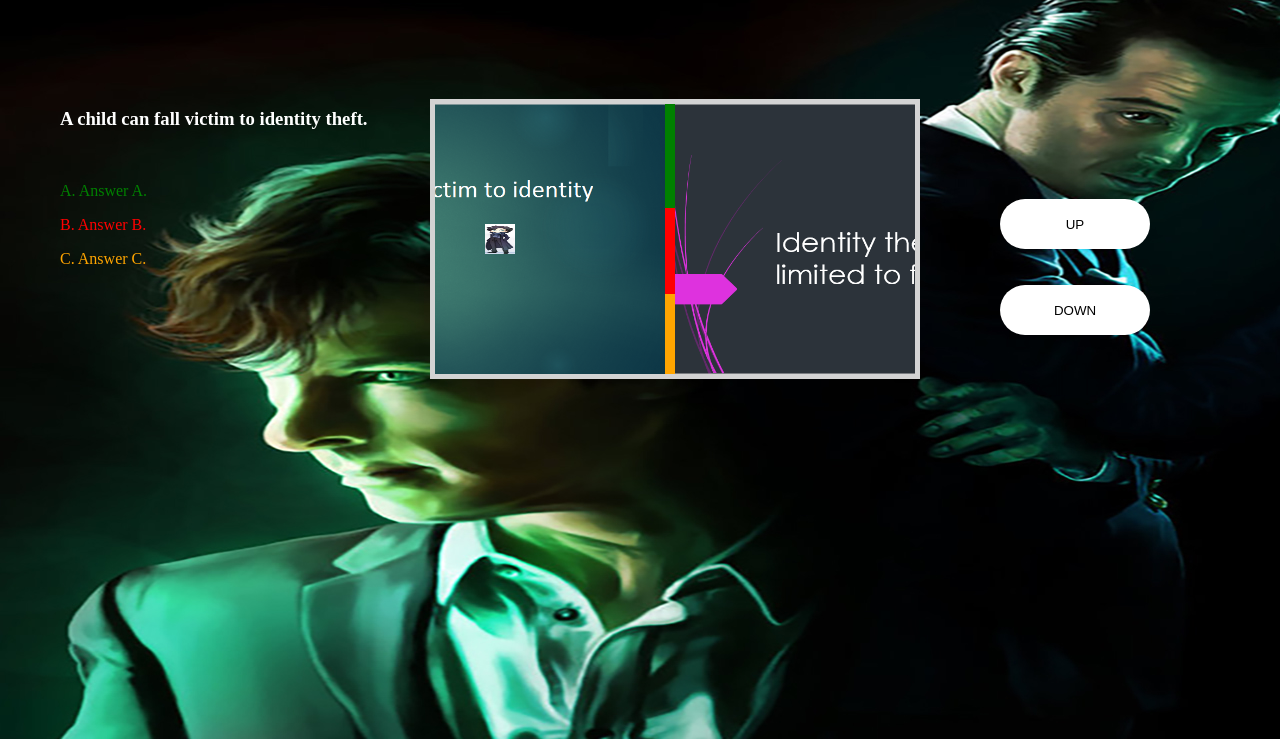
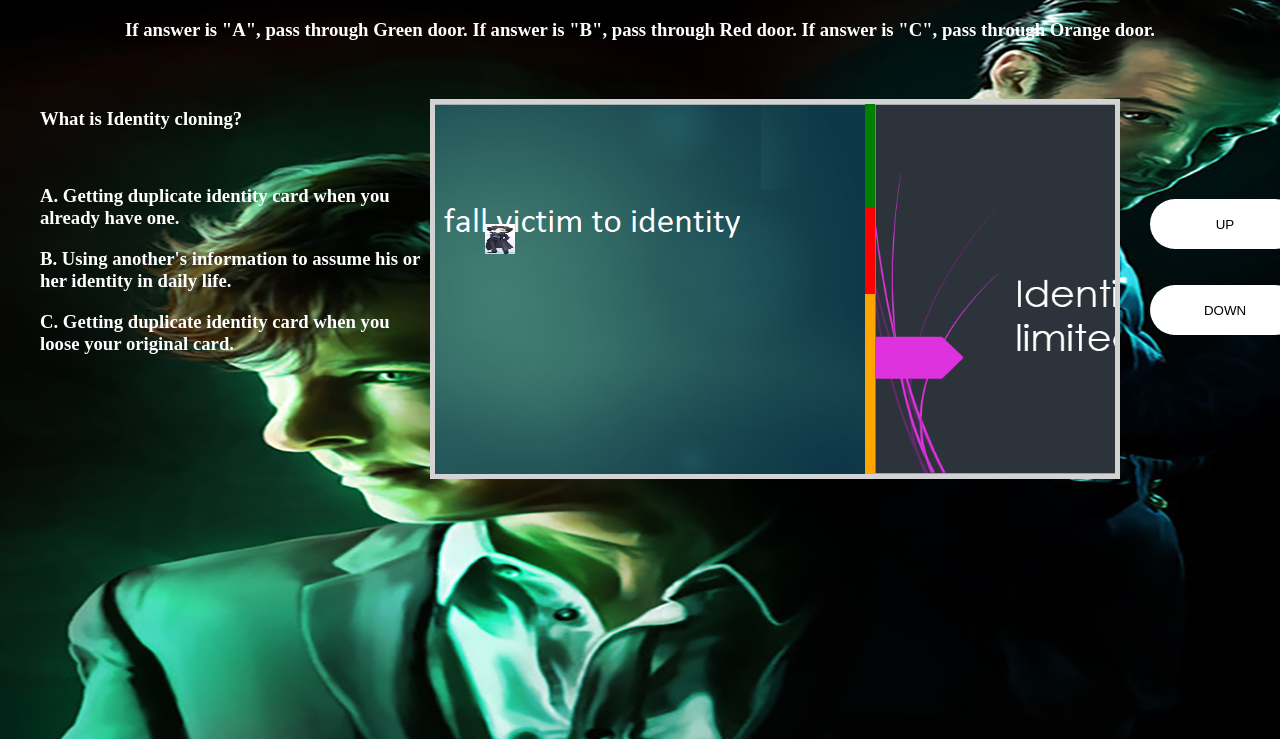
Before and after one commit to HarshadaBhide/IdentityTheftGame, a website: page IdentityTheftGame_page2.html in a window 1280 px wide. Shown: the part 61-800 px from the top of the page. Drawn offline with Linux system fonts and the light colour scheme.

Commit message:
Increase game window size
Game window size is increased. Font size for questions is also
increased.

```diff
--- a/IdentityTheftGame_page2.html
+++ b/IdentityTheftGame_page2.html
@@ -8,7 +8,7 @@ canvas {
     background-color: #f1f1f1;
 }
 body {
-    background-image: url("../IdentityTheftGame/bgSherlock.jpg");
+    background-image: url("bgSherlock.jpg");
 }
 h1, p, h3 {
     color: #ffffff;
@@ -17,15 +17,16 @@ h1, p, h3 {
 </head>
 <body  bgcolor="#E6E6FA" onload="startGame()">
 <h1 style="text-align:center"> Identity Theft Game </h1>
-<div style="position: absolute; top:260px; left:1000px; ">
+<h3 style="text-align:center"> If answer is "A", pass through Green door. If answer is "B", pass through Red door. If answer is "C", pass through Orange door.</h3>
+<div style="position: absolute; top:260px; left:1150px; ">
   <button onmousedown="moveup()" onmouseup="clearmove()" ontouchstart="moveup()" style="border:none; background: #ffffff; color: #000000; height:50px;width:150px; border-radius: 25px;">UP</button><br><br><br>
   <button onmousedown="movedown()" onmouseup="clearmove()" ontouchstart="movedown()" style="border:none; background: #ffffff; color: #000000; height:50px;width:150px; border-radius: 25px;">DOWN</button>
 </div>
-<div style="position: absolute; top:150px; left:60px; width:400px; height:25px">
+<div style="position: absolute; top:150px; left:40px; width:380px; height:25px">
 <h3 id="question">Question will be displayed here</h3><br>
-<p id="ansA"><font color="green">If answer is "True", pass through Green door.</font></p>
-<p id="ansB"><font color="red">If answer is "False", pass through Red door.</font></p>
-<p id="ansC"><font color="orange">If answer is "True", pass through Green door.</font></p>
+<h3 id="ansA"><font color="white">If answer is "True", pass through Green door.</font></h3>
+<h3 id="ansB"><font color="white">If answer is "False", pass through Red door.</font></h3>
+<h3 id="ansC"><font color="white">If answer is "True", pass through Green door.</font></h3>
 </div>
 
 <script>
@@ -33,22 +34,23 @@ var myGamePiece;
 var myObstacles = [];
 var myBackgrounds = [];
 var questionNo = -1;
-var questionsList = ["A child can fall victim to identity theft.", "Identity theft damage is lmited to financial loss.", "Identity theft is a federal crime and its victim is recognized as a true victim in the eyes of law.", "Dumpster divers can steal your identity from thrown away receipts, credit offers, account statements and expired cards."];
-var answersA = ["Answer A.", "Answer A.", "Answer A.", "Answer A."];
-var answersB = ["Answer B.", "Answer B.", "Answer B.", "Answer B."];
-var answersC = ["Answer C.", "Answer C.", "Answer C.", "Answer C."];
-var answersList = ["A","B","C","B"];
+var questionsList = ["What is Identity cloning?", "Identity theft damage is lmited to financial loss.", "Identity theft is a federal crime and its victim is recognized as a true victim in the eyes of law.", "Dumpster divers can steal your identity from thrown away receipts, credit offers, account statements and expired cards."];
+var answersA = ["Getting duplicate identity card when you already have one.", "Answer A.", "Answer A.", "Answer A."];
+var answersB = ["Using another's information to assume his or her identity in daily life.", "Answer B.", "Answer B.", "Answer B."];
+var answersC = ["Getting duplicate identity card when you loose your original card.", "Answer C.", "Answer C.", "Answer C."];
+var answersList = ["B","B","C","B"];
 var backgroundList = ["img0.png","img1.png","img2.png","img3.png","img4.png","img5.png"];
-var qstnInterval = 450;
+var qstnInterval = 650;
 var mySound;
-var backgroundWidth = 500;
+var backgroundWidth = 680;
+var backgroundHeight = 370;
 var score = 0;
 var maxScore = 5;
 
 function startGame() {
     myGamePiece = new component(30, 30, "standing.jpg", 50, 120, "image");
     mySound = new sound("bounce.mp3");
-    myBackground = new component(backgroundWidth, 270, backgroundList[0], 0, 0, "image");
+    myBackground = new component(backgroundWidth, backgroundHeight, backgroundList[0], 0, 0, "image");
     myBackgrounds.push(myBackground);
     myGameArea.start();
 }
@@ -56,8 +58,8 @@ function startGame() {
 var myGameArea = {
     canvas : document.createElement("canvas"),
     start : function() {
-        this.canvas.width = 480;
-        this.canvas.height = 270;
+        this.canvas.width = backgroundWidth;
+        this.canvas.height = backgroundHeight;
         this.canvas.style.left = "430px";
         this.canvas.style.top = "160px";
         this.canvas.style.position = "absolute";
@@ -133,7 +135,7 @@ function component(width, height, color, x, y, type) {
 function updateGameArea() {
     if(score == maxScore)
     {
-        winBack = new component(backgroundWidth, 270,'win1.jpg', 0, 0, "image");
+        winBack = new component(backgroundWidth, backgroundHeight,'win1.jpg', 0, 0, "image");
         winBack.update();
         return;
     }
@@ -182,10 +184,10 @@ function updateGameArea() {
         myObstacles.push(new component(10, myGameArea.canvas.height - height - height2, "orange", x, height+height2));
         questionNo += 1;
         document.getElementById("question").innerHTML = questionsList[questionNo];
-        document.getElementById("ansA").innerHTML = "<font color=\"green\">A. "+answersA[questionNo]+"</font>";
-        document.getElementById("ansB").innerHTML = "<font color=\"red\">B. "+answersB[questionNo]+"</font>";
-        document.getElementById("ansC").innerHTML = "<font color=\"orange\">C. "+answersC[questionNo]+"</font>";
-        myBackground = new component(backgroundWidth, 270, backgroundList[questionNo+1], x, 0, "image");
+        document.getElementById("ansA").innerHTML = "<font color=\"white\">A. "+answersA[questionNo]+"</font>";
+        document.getElementById("ansB").innerHTML = "<font color=\"white\">B. "+answersB[questionNo]+"</font>";
+        document.getElementById("ansC").innerHTML = "<font color=\"white\">C. "+answersC[questionNo]+"</font>";
+        myBackground = new component(backgroundWidth, backgroundHeight, backgroundList[questionNo+1], x, 0, "image");
         <!--myBackgrounds.pop();-->
         myBackgrounds.push(myBackground);
         score += 1;
```
Also changed, not shown: IdentityTheftGame.html (+15 -15 lines).
